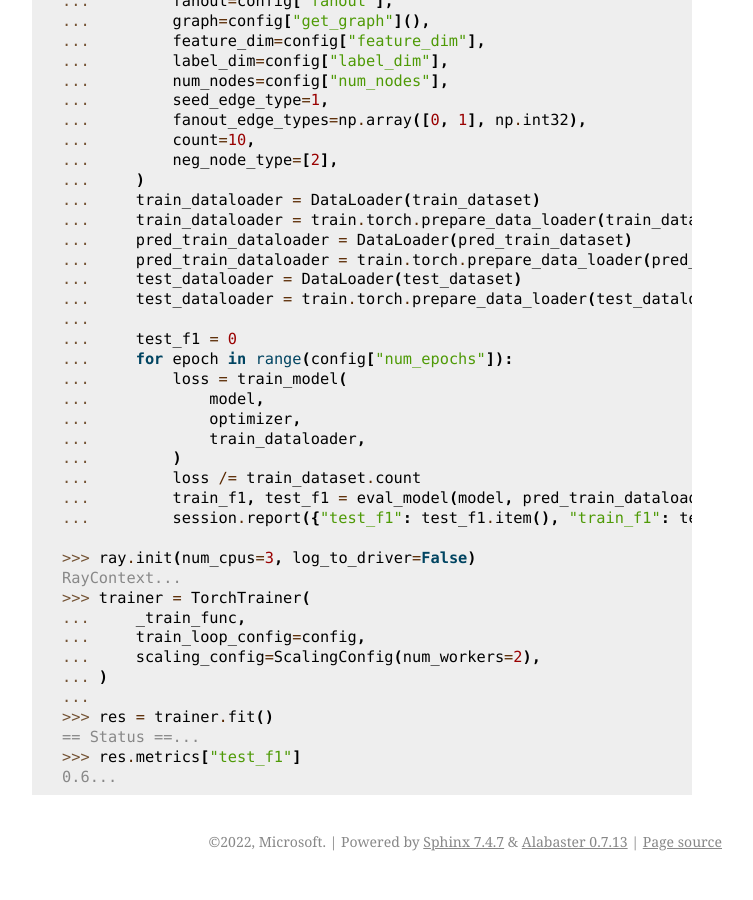
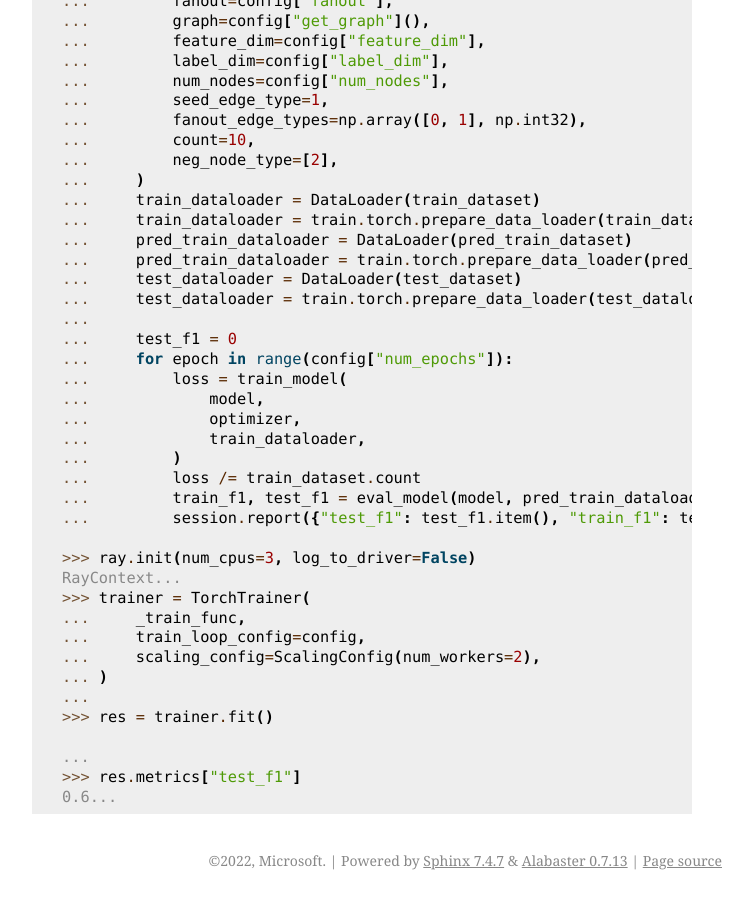
Before and after one commit to microsoft/DeepGNN, a Sphinx documentation site: the page built from docs/torch/distrib.rst, in a window 1280 px wide and 900 px high, scrolled down 6150 px. Shown: the whole window, without its empty margins (388-1141 px from the left). Built offline with Sphinx 7.4.7, drawn with Linux system fonts in a browser that asks for light colours.

Commit message:
[Dependabot] Ray (#256)

```diff
--- a/docs/tf/ray_usage.rst
+++ b/docs/tf/ray_usage.rst
@@ -256,3 +256,5 @@
     ...     scaling_config=ScalingConfig(num_workers=1, use_gpu=False),
     ... )
     >>> result = trainer.fit()
+    <BLANKLINE>
+    ...
--- a/docs/torch/distrib.rst
+++ b/docs/torch/distrib.rst
@@ -333,6 +333,7 @@
     ... )
     ...
     >>> res = trainer.fit()
-    == Status ==...
+    <BLANKLINE>
+    ...
     >>> res.metrics["test_f1"]
     0.6...
--- a/requirements.txt
+++ b/requirements.txt
@@ -193,7 +193,7 @@
 pywin32==304;sys_platform == 'win32'
 PyYAML==6.0
 pyzmq==24.0.1
-ray[tune]==2.2.0
+ray[tune]==2.9.1
 rdflib==6.2.0
 referencing==0.30.2
 regex==2022.9.13
```
Also changed, not shown: 1 other file.
